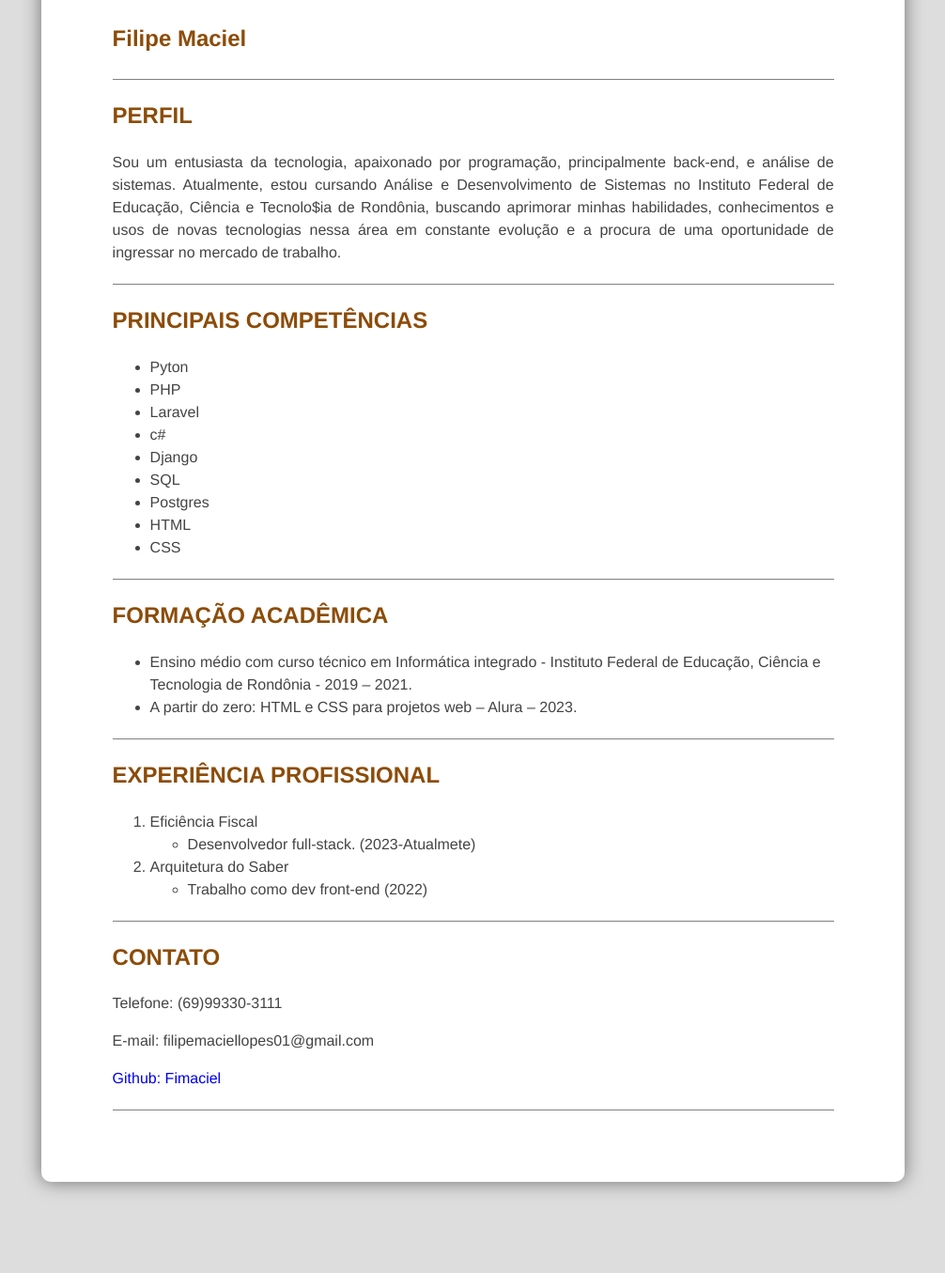
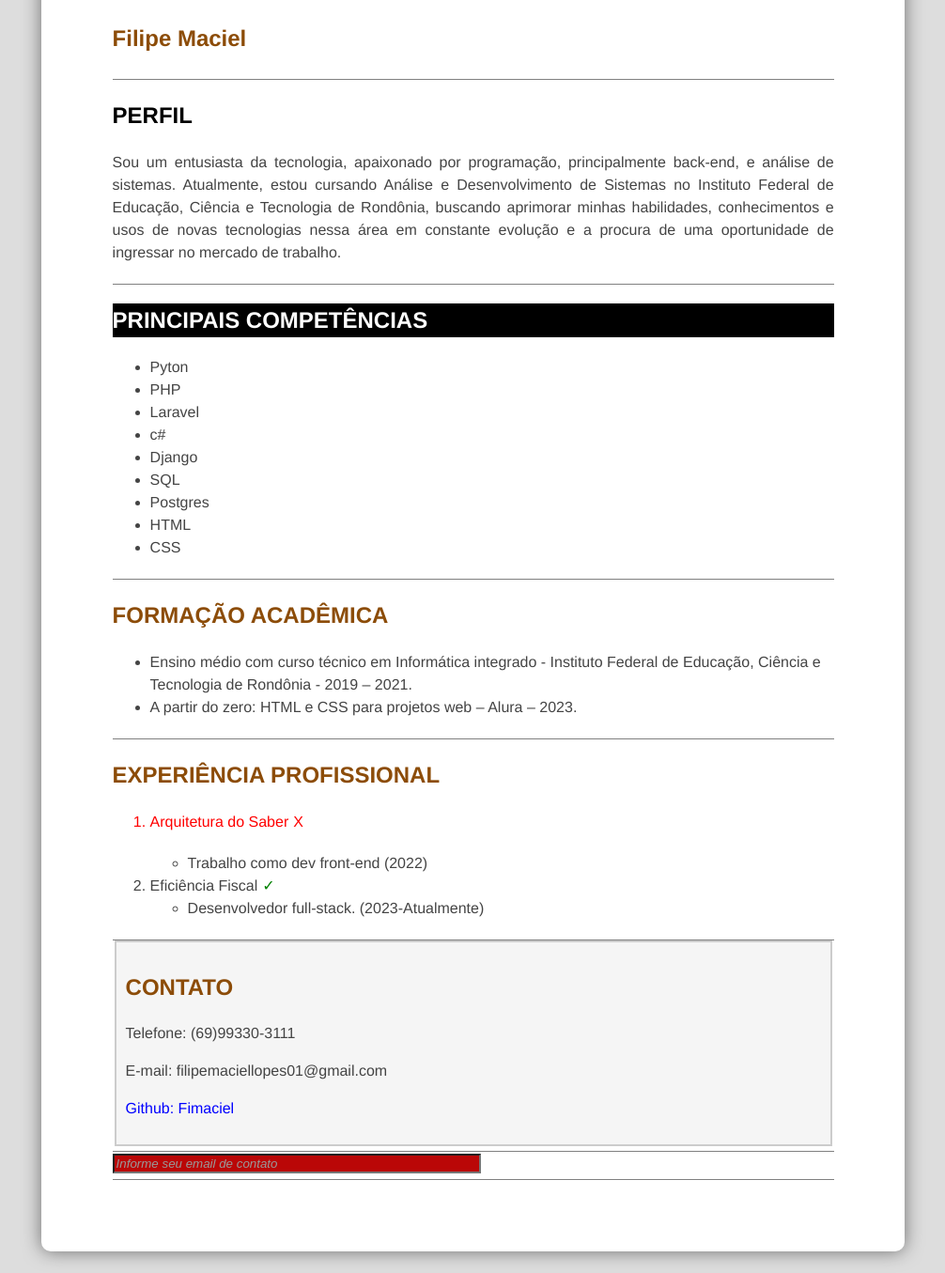
Before and after one commit to Fimaciel/Atividade-TET1, a plain HTML site: page ex2/index.html in a window 1280 px wide. Shown: the part 335-1690 px from the top of the page at 94% size, without its empty margins (212-1218 px from the left). Before the commit the page ends 1639 px from the top, so only its background shows below. Drawn offline with Linux system fonts and the light colour scheme; a web font is replaced by a local one.

Commit message:
terminando atividade

```diff
--- a/ex2/index.html
+++ b/ex2/index.html
@@ -4,23 +4,25 @@
     <meta charset="utf-8">
     <title>Meu currículo</title>
     <meta name="viewport" content="width=device-width, initial-scale=1.0">
-		<link rel="stylesheet" type="text/css" href = "style.css">
+    <link rel="stylesheet" type="text/css" href="style.css">
 </head>
-	<main class = "page-container">
+<body>
+
+<main class="page-container">
     <section>
-			<img src = "img/perfil.jpg">
+        <img src="img/perfil.jpg">
         <h1>Filipe Maciel</h1>
     </section>
     <section>
-			<h1>PERFIL</h1>
         <div>
+            <h2>PERFIL</h2>
             <p>
-					 Sou um entusiasta da tecnologia, apaixonado por programação, principalmente back-end, e análise de sistemas. Atualmente, estou cursando Análise e Desenvolvimento de Sistemas no Instituto Federal de Educação, Ciência e Tecnolo$ia de Rondônia, buscando aprimorar minhas habilidades, conhecimentos e usos de novas tecnologias nessa área em constante evolução e a procura de uma oportunidade de ingressar no mercado de trabalho.
+                Sou um entusiasta da tecnologia, apaixonado por programação, principalmente back-end, e análise de sistemas. Atualmente, estou cursando Análise e Desenvolvimento de Sistemas no Instituto Federal de Educação, Ciência e Tecnologia de Rondônia, buscando aprimorar minhas habilidades, conhecimentos e usos de novas tecnologias nessa área em constante evolução e a procura de uma oportunidade de ingressar no mercado de trabalho.
             </p>
         </div>
     </section>
     <section>
-			<h1>PRINCIPAIS COMPETÊNCIAS</h1>
+        <h1 id="destaque">PRINCIPAIS COMPETÊNCIAS</h1>
         <ul>
             <li>Pyton</li>
             <li>PHP</li>
@@ -31,7 +33,7 @@
             <li>Postgres</li>
             <li>HTML</li>
             <li>CSS</li>
-			<ul>
+        </ul>
     </section>
     <section>
         <h1>FORMAÇÃO ACADÊMICA</h1>
@@ -43,18 +45,30 @@
     <section>
         <h1>EXPERIÊNCIA PROFISSIONAL</h1>
         <ol>
-				<li>Eficiência Fiscal</li>
-				<ul><li>Desenvolvedor full-stack. (2023-Atualmete)</li></ul>
-				<li>Arquitetura do Saber</li>
-				<ul><li>Trabalho como dev front-end (2022)</li></ul>
+            <li class="texto-vermelho">Arquitetura do Saber<span class="check">X</span></li>
+            <ul>
+                <li>Trabalho como dev front-end (2022)</li>
+            </ul>
+            <li>Eficiência Fiscal<span class="ok">✓</span></li>
+            <ul>
+                <li>Desenvolvedor full-stack. (2023-Atualmente)</li>
+            </ul>
         </ol>
     </section>
     <section>
+		<fieldset>
 		<h1>CONTATO</h1>
-			<p>Telefone: (69)99330-3111</p>
-			<p>E-mail: filipemaciellopes01@gmail.com</p>
-			<a class = "contato" href= "https://github.com/Fimaciel"><p>Github: Fimaciel</p></a>
+        <p class="container">Telefone: (69)99330-3111</p>
+        <p class="container">E-mail: filipemaciellopes01@gmail.com</p>
+        <a class="contato" href="https://github.com/Fimaciel"><p>Github: Fimaciel</p></a>
+		</fieldset>
     </section>
+	<section>
+		<input type="text" placeholder="Informe seu email de contato" required>
+		</input>
+	</section>
+
 </main>
 <footer></footer>
+</body>
 </html>
--- a/ex2/style.css
+++ b/ex2/style.css
@@ -47,3 +47,72 @@ img {
 .contato{
   text-decoration: none;
 }
+
+.check {
+    color: red;
+    margin-left: 5px;
+}
+.ok {
+	color : green;
+	margin-left: 5px;
+}
+
+section div h2 {
+    color: black;
+}
+
+.texto-vermelho + ul {
+    margin-top: 20px;
+}
+
+.texto-vermelho {
+    color: red;
+}
+#destaque {
+    background-color: black;
+    font-weight: bold;
+    color: white;
+}
+
+.container p {
+    font-style: italic;
+}
+
+a:link {
+    color: blue;
+}
+
+a:visited {
+    color: purple;
+}
+
+a:hover {
+    color: red;
+}
+
+a:active {
+    color: green;
+}
+
+input{
+    width: 50%;
+}
+input:invalid {
+    background-color: #ba0707;
+}
+
+input:valid {
+
+    background-color: #91f5bd;
+}
+
+fieldset {
+    background-color: #F5F5F5;
+    border: 2px solid #CCCCCC;
+    padding: 10px;
+}
+
+input[type="text"]::placeholder {
+        color: #999999;
+        font-style: italic;
+    }
```
Also changed, not shown: index.html (added, +16 -0 lines), 2 other files. Lines whose indentation alone changed are shown as unchanged.
